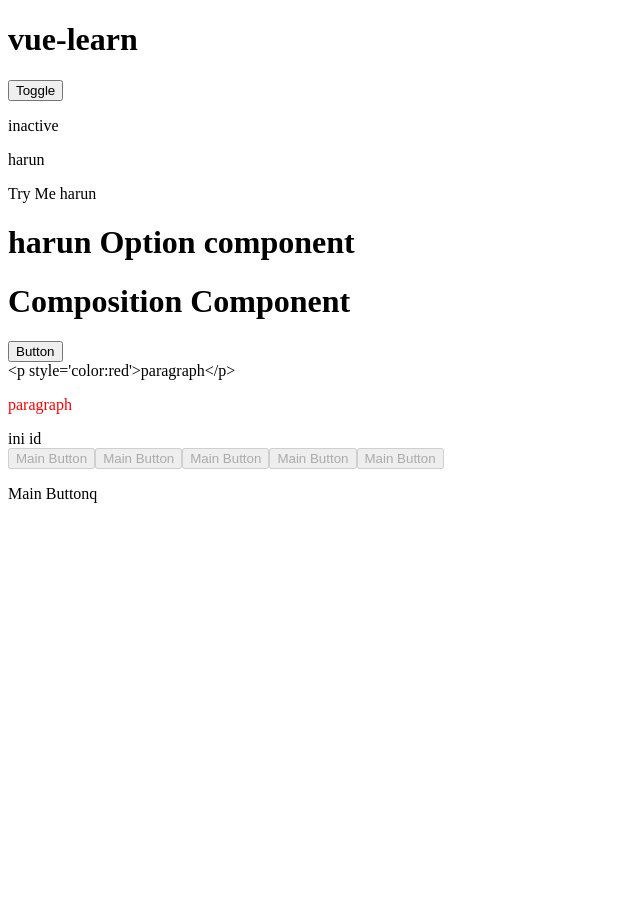
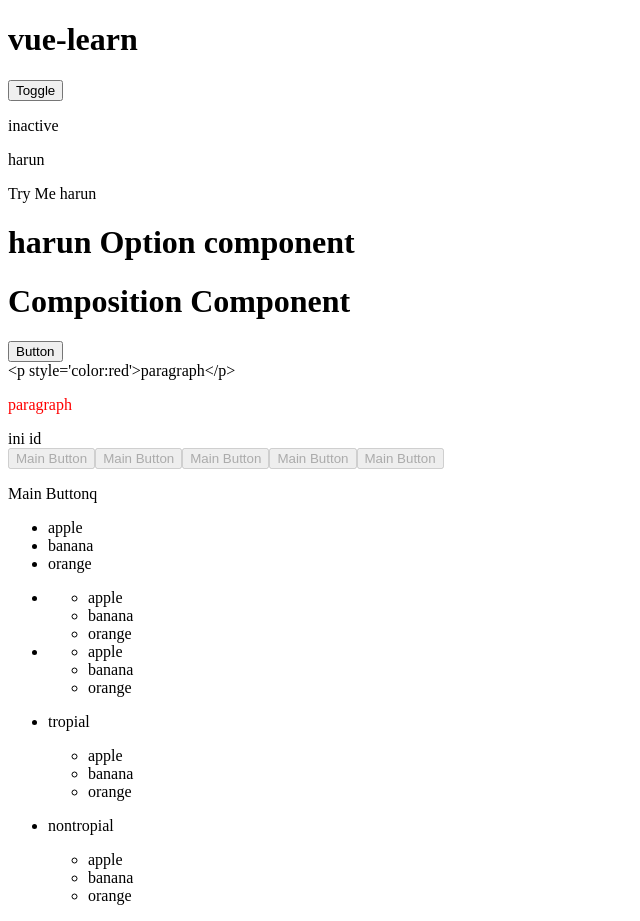
Before and after one commit to harun-alrosyid/vue-learn, a Vue app: page / in a window 1280 px wide. Shown: the whole page, without its empty margins (0-640 px from the left). Before the commit the page ends 800 px from the top, so only its background shows below. Built offline with nearby package versions, Linux system fonts and the light colour scheme.

Commit message:
feat: try loop of list using for ini vue

```diff
--- a/src/App.vue
+++ b/src/App.vue
@@ -14,6 +14,39 @@ const active = ref(false)
 const onclickToggle = () => {
   active.value = !active.value
 }
+
+// v-for
+const listFruits = [
+  "apple",
+  "banana",
+  "orange",
+]
+
+const listNested = [
+  [
+    "apple",
+    "banana",
+    "orange",
+  ],
+  [
+    "apple",
+    "banana",
+    "orange",
+  ],
+]
+
+const listNestedObject = [
+  {type:"tropial",fruits:[
+    "apple",
+    "banana",
+    "orange",
+  ]},
+  {type:"nontropial",fruits:[
+    "apple",
+    "banana",
+    "orange",
+  ]},
+]
 </script>
 
 <template>
@@ -41,6 +74,27 @@ const onclickToggle = () => {
   <div v-bind:id="id">ini id</div>
 
   <MainButton />
+  <!-- v-for -->
+  <ul>
+    <li v-for="fruit in listFruits" v-bind:key="fruit">{{ fruit }}</li>
+  </ul>
+  <!-- nested -->
+  <ul>
+    <li v-for="nested in listNested" v-bind:key="nested">
+      <ul>
+        <li v-for="fruit in nested" :key="fruit">{{ fruit }}</li>
+      </ul>
+    </li>
+  </ul>
+  <!-- nested object -->
+  <ul>
+    <li v-for="nested in listNestedObject" v-bind:key="nested">
+      <p>{{ nested.type }}</p>
+      <ul>
+        <li v-for="fruit in nested.fruits" :key="fruit">{{ fruit }}</li>
+      </ul>
+    </li>
+  </ul>
 </template>
 
 <style scoped></style>
```
